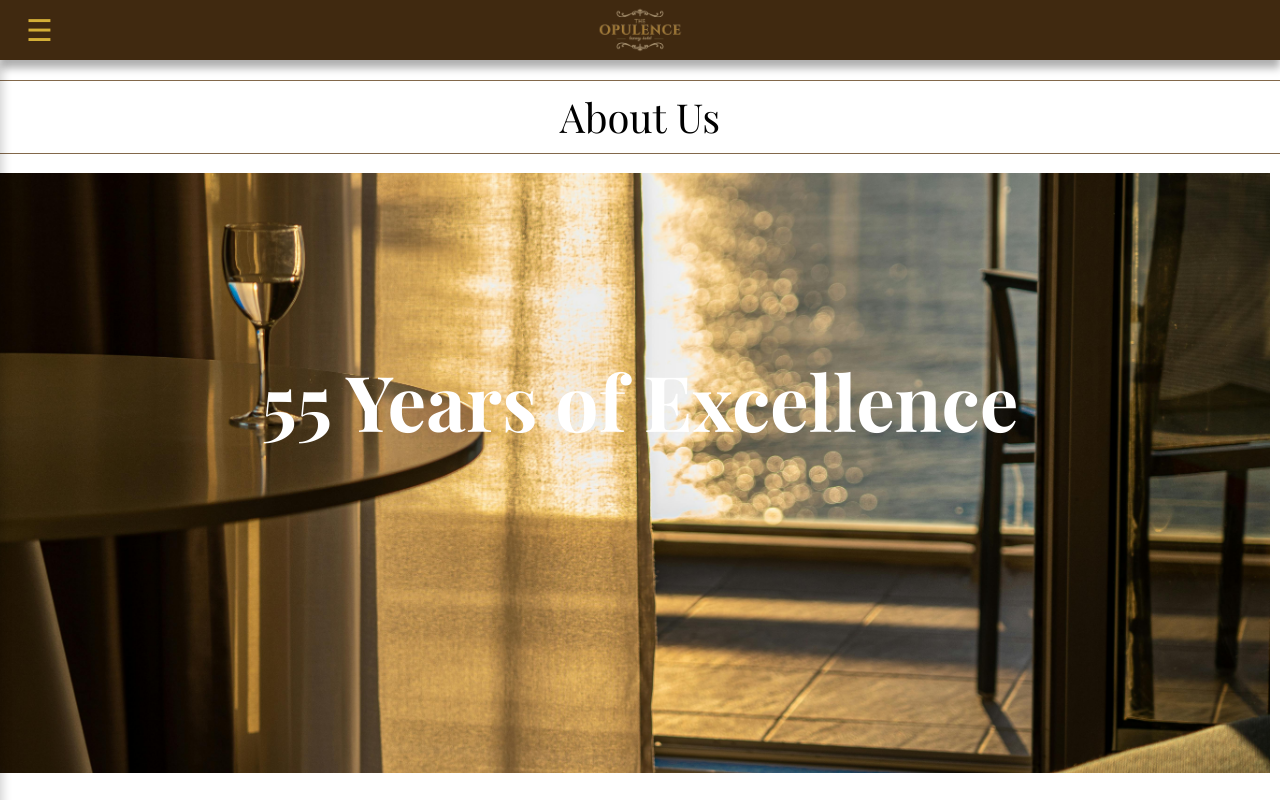
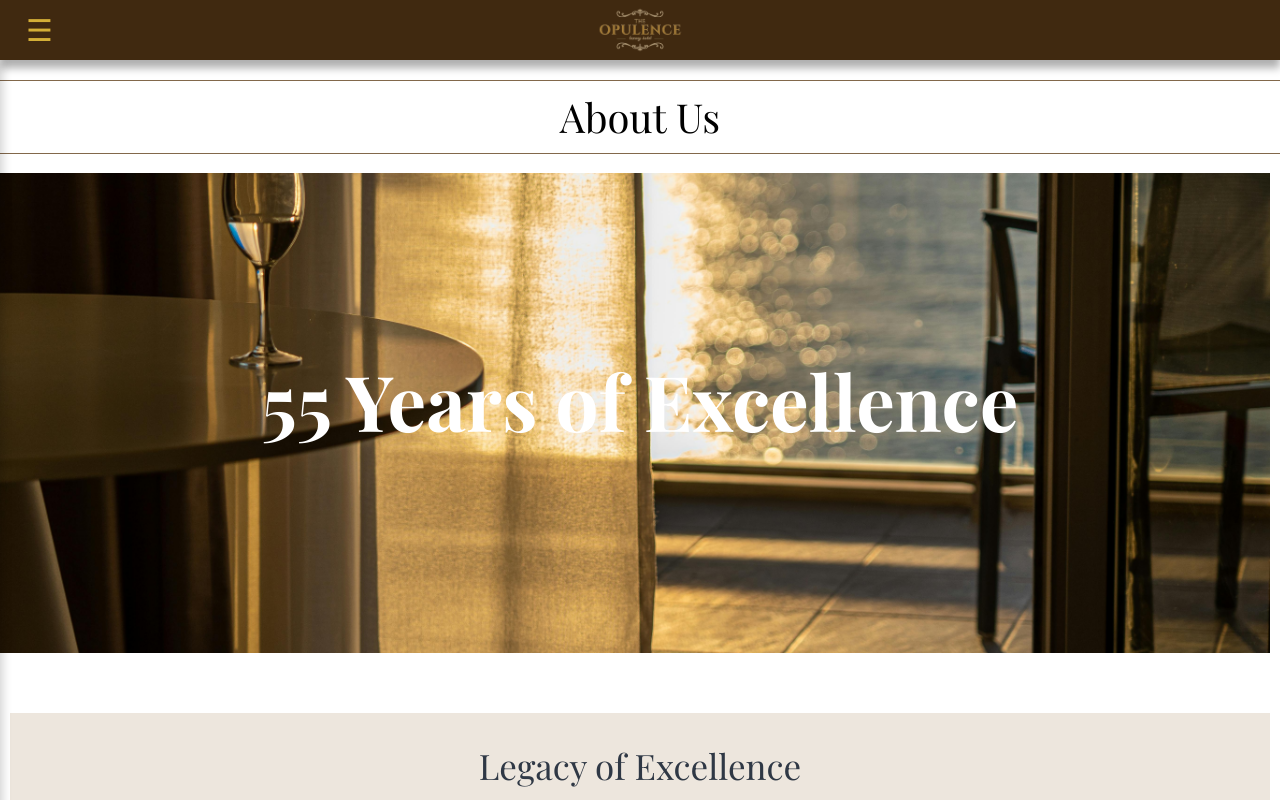
Before and after one commit to shxnias/GAPT, a React (Create React App) app: page /about in a window 1280 px wide. Shown: the top 800 px of the page. Built offline with nearby package versions, Linux system fonts and the light colour scheme; no server answers.

Commit message:
Minor Fixes

```diff
--- a/src/index2.css
+++ b/src/index2.css
@@ -31,7 +31,7 @@
 
 .full-page-img {
   width: 100vw;
-  height: 75vh;
+  height: 60vh;
   object-fit: cover;
   display: flex;
   margin-left: -20px;
--- a/src/pages/HomePage.js
+++ b/src/pages/HomePage.js
@@ -143,6 +143,7 @@ function Home() {
     { id: "double", name: "Double Room" },
     { id: "triple", name: "Triple Room" },
     { id: "family", name: "Family Room" },
+    { id: "luxury", name: "Luxury Suite"}
   ];
 
   const [selectedRoom, setSelectedRoom] = useState("single");
```
